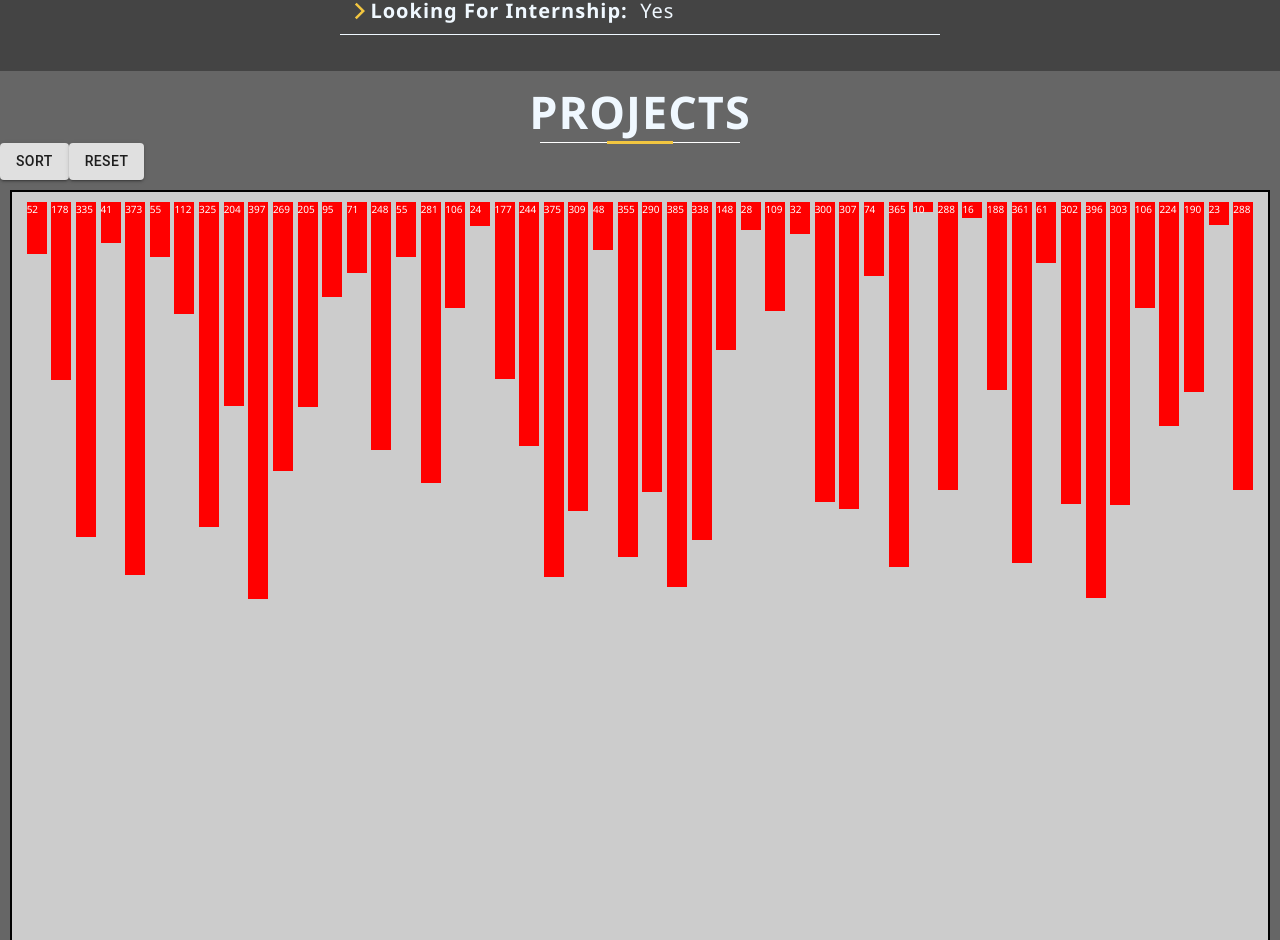
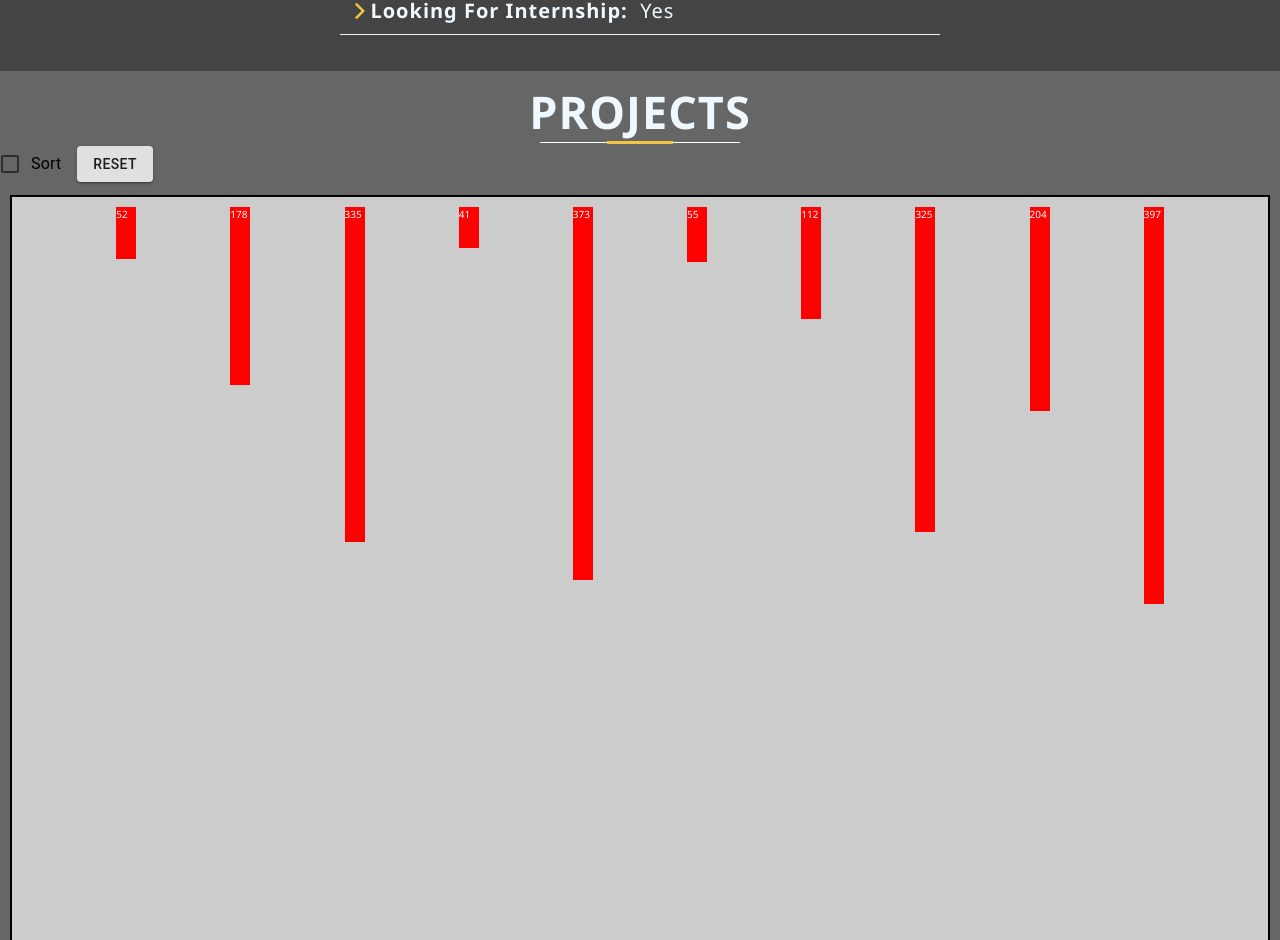
Before and after one commit to manishsencha/manishsencha.github.io, a React (Create React App) app: page / in a window 1280 px wide. Shown: the part 1972-2912 px from the top of the page. Built offline with nearby package versions, Linux system fonts and the light colour scheme; the HTML template or start-up script is replaced by a standard one.

Commit message:
added in project

```diff
--- a/src/Components/Quicksort.js
+++ b/src/Components/Quicksort.js
@@ -1,24 +1,31 @@
-import { Button } from "@material-ui/core";
-import React, { useState } from "react";
+import { Button, Checkbox, FormControlLabel } from "@material-ui/core";
+import React, { useState, useEffect } from "react";
 
 import "../CSS/Quicksort.css";
 import Bar from "./Bar";
 
 export default function Quicksort() {
-  const [arr] = useState(
-    [...Array(50)].map(() => Math.floor(Math.random() * Math.floor(400)))
+  const [arr, setArr] = useState(
+    [...Array(10)].map(() => Math.floor(Math.random() * Math.floor(400)))
   );
-
   const [st, changeSt] = useState(false);
-
   return (
     <>
-      <Button variant="contained" onClick={() => changeSt(true)}>
-        Sort
-      </Button>
-      <Button variant="contained" onCanPlay={() => changeSt(false)}>
+    <FormControlLabel
+      control={<Checkbox onChange={()=> changeSt(!st)} />} label="Sort"/>
+      <Button
+        variant="contained"
+        onClick={() =>
+          setArr(
+            [...Array(10)].map(() =>
+              Math.floor(Math.random() * Math.floor(400))
+            )
+          )
+        }
+      >
         Reset
       </Button>
+
       <div className="layout">
         {st
           ? arr
```
Also changed, not shown: 1 other file (tests, documents, lock files or other folders).
